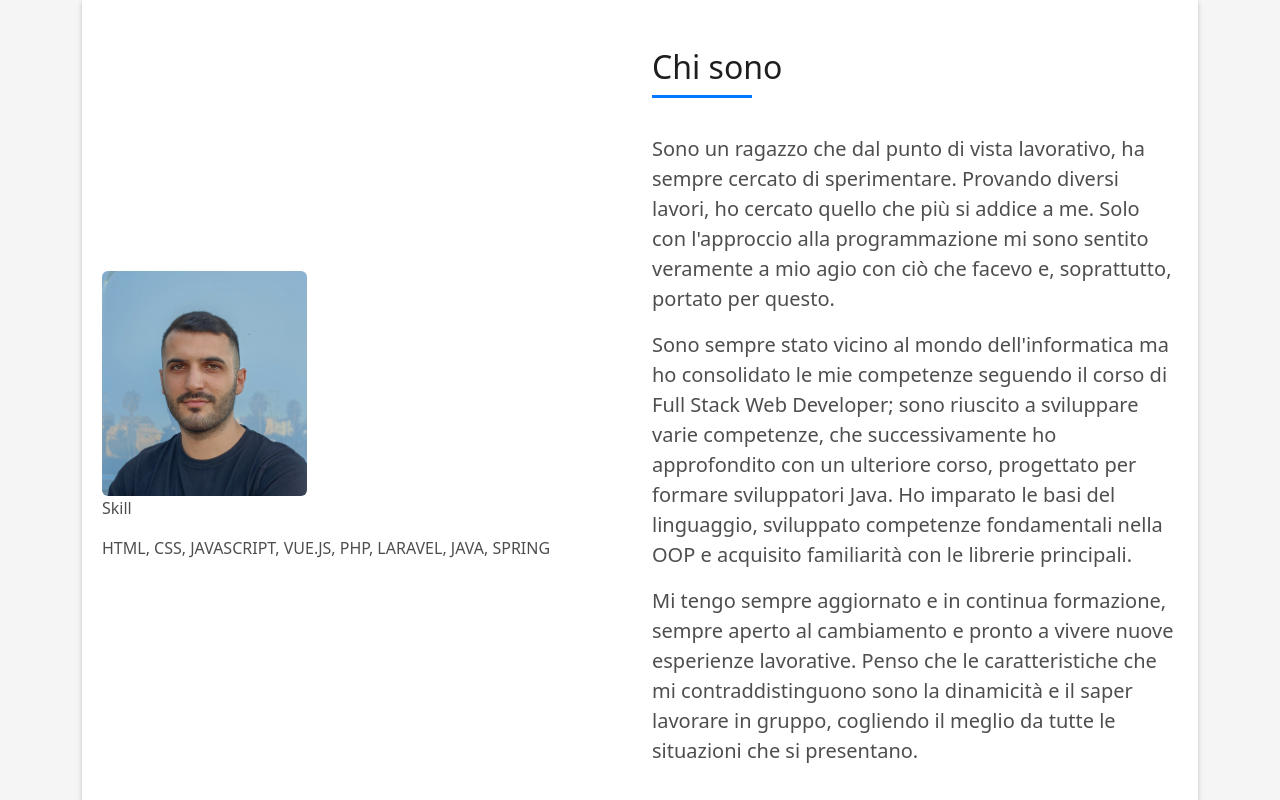
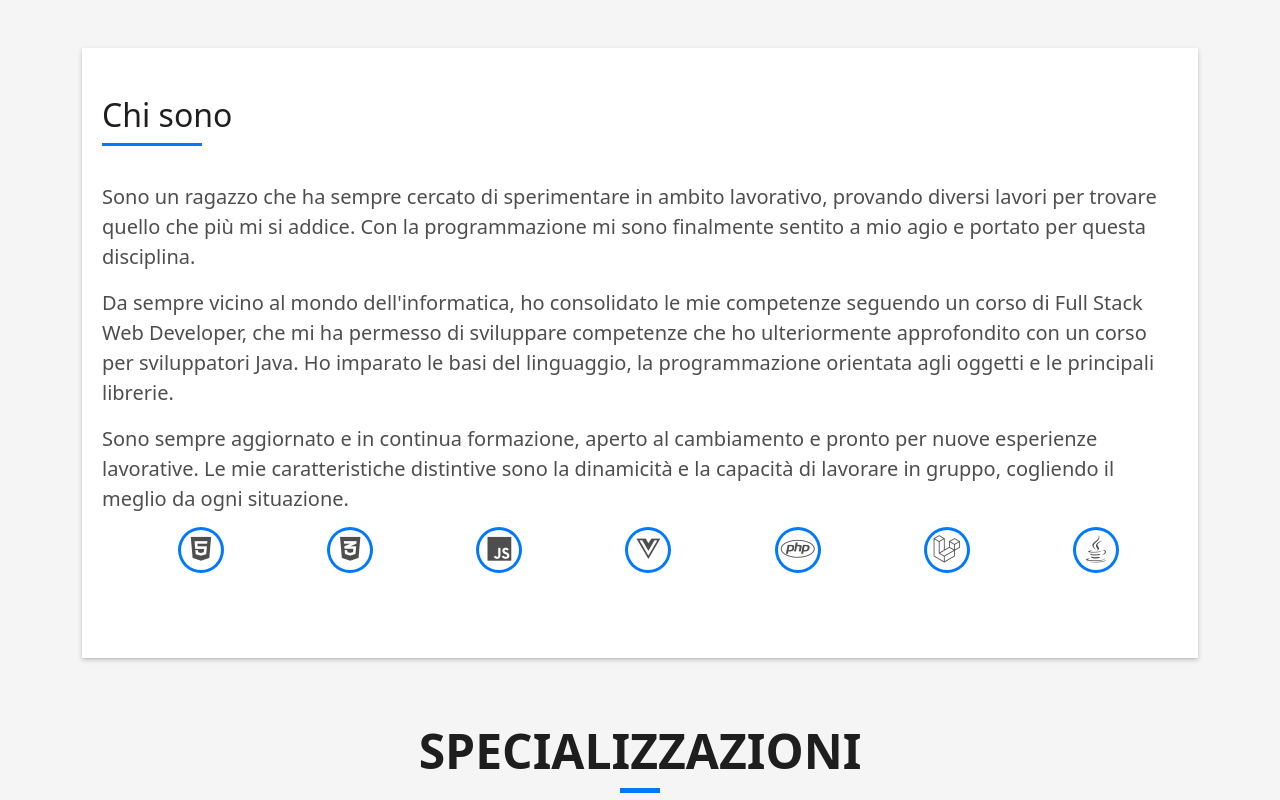
Before and after one commit to Andreaserra1997/Portfolio, a Vue app: page / in a window 1280 px wide. Shown: the part 800-1600 px from the top of the page. Built offline with nearby package versions, Linux system fonts and the light colour scheme.

Commit message:
edit components

```diff
--- a/src/components/About.vue
+++ b/src/components/About.vue
@@ -1,5 +1,33 @@
 <script>
-export default {};
+export default {
+  data() {
+    return {
+      arrSkill: [
+        {
+          icon: "fa-brands fa-html5",
+        },
+        {
+          icon: "fa-brands fa-css3-alt",
+        },
+        {
+          icon: "fa-brands fa-js",
+        },
+        {
+          icon: "fa-brands fa-vuejs",
+        },
+        {
+          icon: "fa-brands fa-php",
+        },
+        {
+          icon: "fa-brands fa-laravel",
+        },
+        {
+          icon: "fa-brands fa-java",
+        },
+      ],
+    };
+  },
+};
 </script>
 
 <template>
@@ -20,65 +48,46 @@ export default {};
   </div>
 
   <section id="about" class="about-mf sect-pt4 route">
-    <div class="container">
-      <div class="row">
-        <div class="col-sm-12">
+    <div class="container pt-5">
       <div class="box-shadow-full">
-            <div class="row">
-              <div class="col-md-6 my-auto">
-                <div class="row">
-                  <div class="col-sm-6 col-md-5">
-                    <div class="about-img">
-                      <img
-                        src="../assets/Andrea.jpg"
-                        class="img-fluid rounded b-shadow-a"
-                        alt="Andrea"
-                      />
-                    </div>
-                  </div>
-                  <div class="col-sm-6 col-md-7"></div>
-                </div>
-                <div class="skill-mf">
-                  <p class="title-s">Skill</p>
-                  <div>
-                    HTML, CSS, JAVASCRIPT, VUE.JS, PHP, LARAVEL, JAVA, SPRING
-                  </div>
-                </div>
-              </div>
-              <div class="col-md-6">
         <div class="title-box-2">
           <h5 class="title-left">Chi sono</h5>
         </div>
         <div class="about-me pt-4 pt-md-0">
           <p class="lead">
-                    Sono un ragazzo che dal punto di vista lavorativo, ha sempre
-                    cercato di sperimentare. Provando diversi lavori, ho cercato
-                    quello che più si addice a me. Solo con l'approccio alla
-                    programmazione mi sono sentito veramente a mio agio con ciò
-                    che facevo e, soprattutto, portato per questo.
+            Sono un ragazzo che ha sempre cercato di sperimentare in ambito
+            lavorativo, provando diversi lavori per trovare quello che più mi si
+            addice. Con la programmazione mi sono finalmente sentito a mio agio
+            e portato per questa disciplina.
           </p>
           <p class="lead">
-                    Sono sempre stato vicino al mondo dell'informatica ma ho
-                    consolidato le mie competenze seguendo il corso di Full
-                    Stack Web Developer; sono riuscito a sviluppare varie
-                    competenze, che successivamente ho approfondito con un
-                    ulteriore corso, progettato per formare sviluppatori Java.
-                    Ho imparato le basi del linguaggio, sviluppato competenze
-                    fondamentali nella OOP e acquisito familiarità con le
-                    librerie principali.
+            Da sempre vicino al mondo dell'informatica, ho consolidato le mie
+            competenze seguendo un corso di Full Stack Web Developer, che mi ha
+            permesso di sviluppare competenze che ho ulteriormente approfondito
+            con un corso per sviluppatori Java. Ho imparato le basi del
+            linguaggio, la programmazione orientata agli oggetti e le principali
+            librerie.
           </p>
           <p class="lead">
-                    Mi tengo sempre aggiornato e in continua formazione, sempre
-                    aperto al cambiamento e pronto a vivere nuove esperienze
-                    lavorative. Penso che le caratteristiche che mi
-                    contraddistinguono sono la dinamicità e il saper lavorare in
-                    gruppo, cogliendo il meglio da tutte le situazioni che si
-                    presentano.
+            Sono sempre aggiornato e in continua formazione, aperto al
+            cambiamento e pronto per nuove esperienze lavorative. Le mie
+            caratteristiche distintive sono la dinamicità e la capacità di
+            lavorare in gruppo, cogliendo il meglio da ogni situazione.
           </p>
         </div>
-              </div>
-            </div>
-          </div>
+        <div class="socials pt-0">
+          <ul class="d-flex justify-content-center">
+            <li
+              v-for="skill in arrSkill"
+              :key="skill.icon"
+              style="width: 100%"
+              class="d-flex justify-content-center"
+            >
+              <span class="ico-circle">
+                <i :class="skill.icon"></i>
+              </span>
+            </li>
+          </ul>
         </div>
       </div>
     </div>
--- a/src/components/Nav.vue
+++ b/src/components/Nav.vue
@@ -7,7 +7,7 @@ export default {};
     id="mainNav"
   >
     <div class="container">
-      <a class="navbar-brand js-scroll" href="#page-top">Portfolio</a>
+      <a class="navbar-brand js-scroll" href="#home">Portfolio</a>
       <button
         class="navbar-toggler collapsed"
         type="button"
--- a/src/components/Portfolio.vue
+++ b/src/components/Portfolio.vue
@@ -47,7 +47,7 @@ export default {
       <div class="row">
         <div class="col-sm-12">
           <div class="title-box text-center">
-            <h3 class="title-a">Specializzazioni</h3>
+            <h3 class="title-a pt-3">Specializzazioni</h3>
             <div class="line-mf"></div>
           </div>
         </div>
```
Lines whose indentation alone changed are shown as unchanged.
